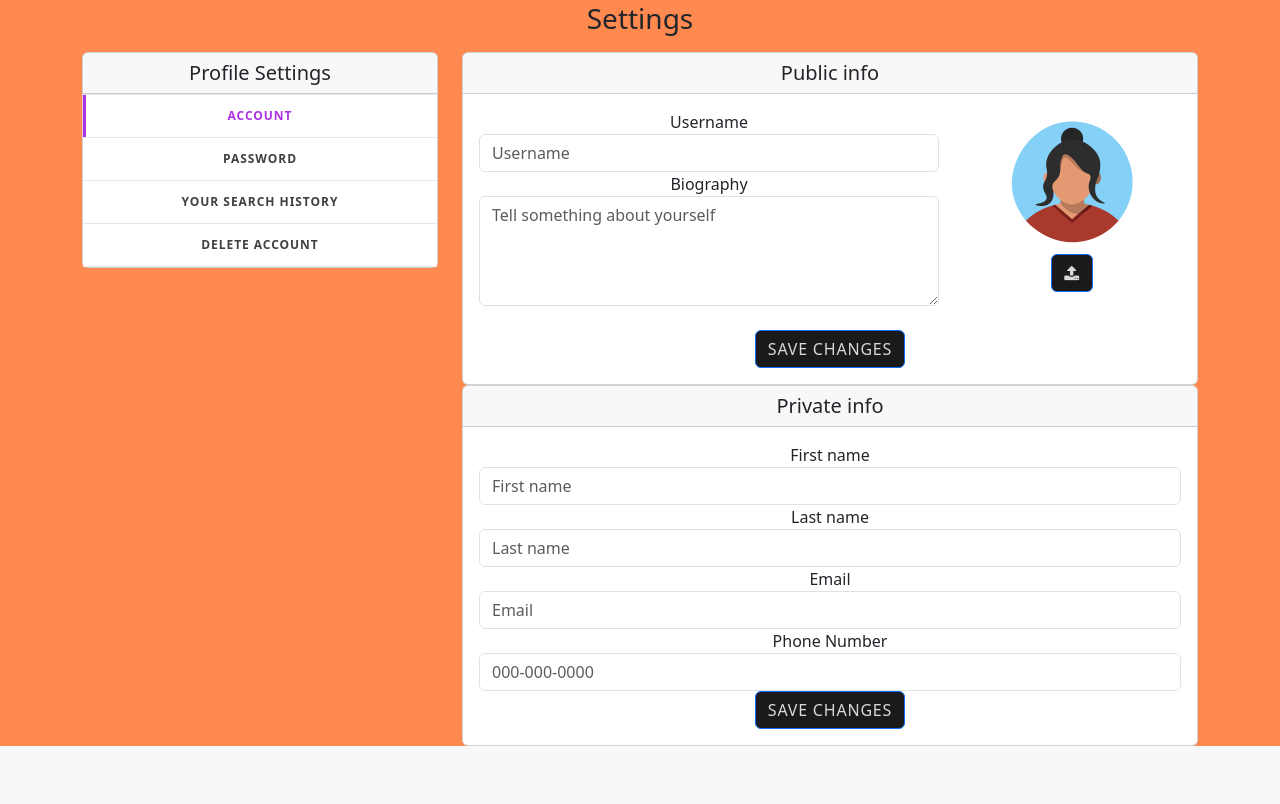
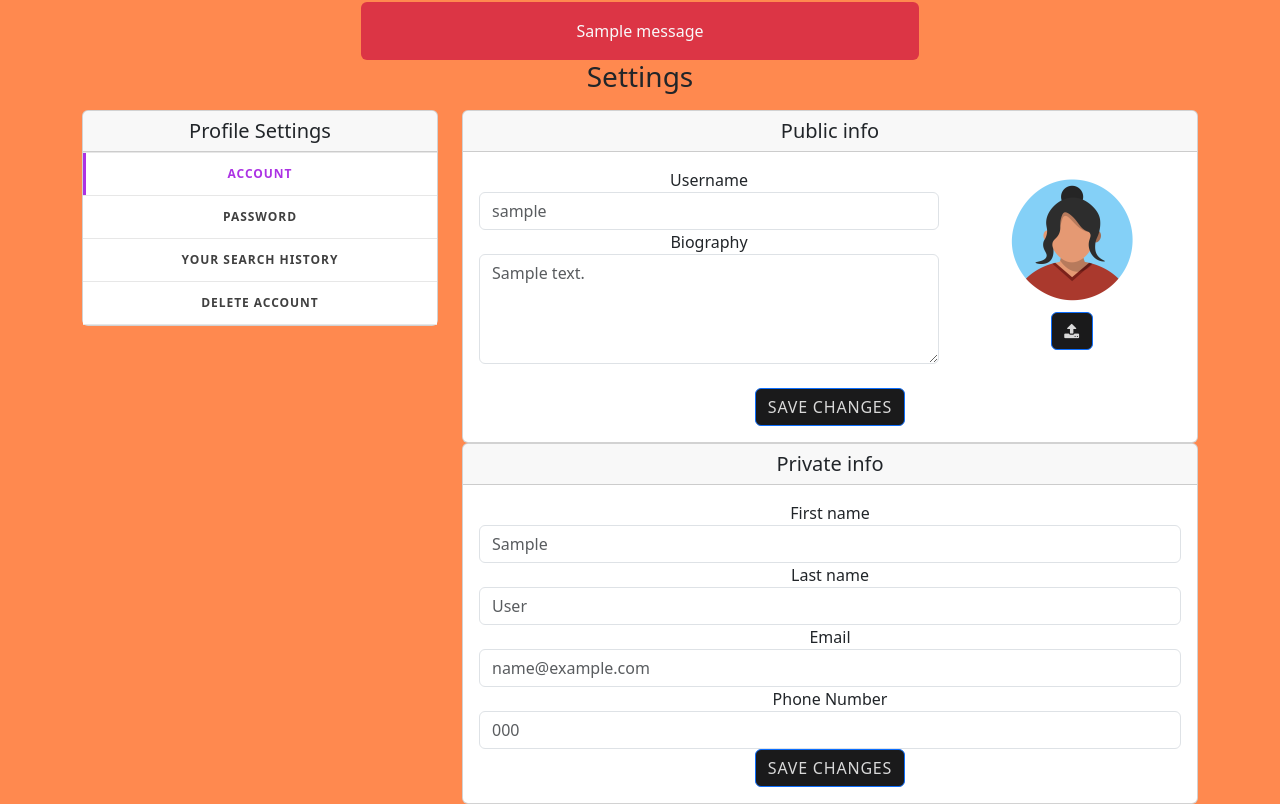
Before and after one commit to MohammadOsama15/EarlyBird, a Flask app: page /profile in a window 1280 px wide. Shown: the part 54-858 px from the top of the page. Before the commit the page ends 800 px from the top, so only its background shows below. Run offline with Flask 3, Linux system fonts and the light colour scheme; a user stored in the database is signed in; tables that the repository leaves empty hold one stand-in row (values such as "Sample post"); one stand-in notice (Sample message) is shown; parts of the project's set-up code (start-up, migrations or seed data) failed here and were passed over; some libraries are stand-ins or nearby versions.

Commit message:
fixed various templating logic issues, interfaced user info with db, enabled pw updates

```diff
--- a/earlybird/main.py
+++ b/earlybird/main.py
@@ -1,5 +1,6 @@
 from flask_login import login_required, current_user
 from flask import Blueprint
+from flask import flash
 from flask import render_template
 from flask import redirect
 from flask import url_for
@@ -13,7 +14,11 @@ from .db_functions import delete_timestamp
 from .db_functions import get_titles
 from .db_functions import store_titles
 from .db_functions import delete_titles
+from .db_functions import get_profile
+from .db_functions import update_password
+from .db_functions import update_profile
 from datetime import timedelta
+from werkzeug.security import generate_password_hash, check_password_hash
 import datetime
 import logging
 
@@ -41,7 +46,7 @@ def index():
     return render_template("index.html")
 
 
-@main.route('/profile')
+@main.route('/profile', methods=['GET', 'POST'])
 @login_required
 def profile():
     """
@@ -50,7 +55,31 @@ def profile():
     Returns:
     The rendered profile.html template with the user's first name.
     """
-    return render_template("profile.html")
+    user_payload = {}
+    profile_payload = {}
+    if request.method == 'POST':
+
+        user_params = {"password",
+                       "newpassword",
+                       "confirmpassword"}
+        user_payload = {key: value for key,
+                        value in request.form.items() if key in user_params and value != ""}
+        profile_payload = {key: value for key,
+                           value in request.form.items() if key not in user_params and value != ""}
+        if profile_payload:
+            update_profile(current_user.id, profile_payload)
+        if set(["password", "newpassword", "confirmpassword"]).issubset(user_payload.keys()):
+            print("all three fields are present")
+            if not check_password_hash(current_user.password, user_payload['password']):
+                flash("Please check your password and try again.")
+            else:
+                user_payload['newpassword'] = generate_password_hash(
+                    user_payload['newpassword'], method='sha256')
+                update_password(current_user.id, user_payload)
+                return redirect(url_for('auth.logout'))
+
+    profile = get_profile(current_user.id)
+    return render_template("profile.html", profile=profile, user=user_payload)
 
 
 @main.route('/search')
--- a/earlybird/templates/profile.html
+++ b/earlybird/templates/profile.html
@@ -1,4 +1,9 @@
 {% extends "base.html" %} {% block content %}
+{% with messages = get_flashed_messages() %}
+{% if messages %}
+<div class="alert bg-danger text-light col-lg-6 mb-5 mb-lg-0 offset-md-3" role="alert">{{ messages[0] }}</div>
+{% endif %}
+{% endwith %}
 
 <link href="https://maxcdn.bootstrapcdn.com/font-awesome/4.7.0/css/font-awesome.min.css" rel="stylesheet" />
 
@@ -13,7 +18,8 @@
                 </div>
 
                 <div class="list-group list-group-flush" role="tablist">
-                    <a class="list-group-item list-group-item-action active" data-toggle="list" href="#account" role="tab">
+                    <a class="list-group-item list-group-item-action active" data-toggle="list" href="#account"
+                        role="tab">
                         Account
                     </a>
                     <a class="list-group-item list-group-item-action" data-toggle="list" href="#password" role="tab">
@@ -47,21 +53,24 @@
                             <h5 class="card-title mb-0">Public info</h5>
                         </div>
                         <div class="card-body">
-                            <form>
+                            <form method="POST" action="/profile">
                                 <div class="row">
                                     <div class="col-md-8">
                                         <div class="form-group">
-                                            <label for="inputUsername">Username</label>
-                                            <input type="text" class="form-control" id="inputUsername" placeholder="Username">
+                                            <label for="username">Username</label>
+                                            <input type="text" class="form-control" name="username"
+                                                placeholder="{{profile['username']}}">
                                         </div>
                                         <div class="form-group">
-                                            <label for="inputUsername">Biography</label>
-                                            <textarea rows="4" class="form-control" id="inputBio" placeholder="Tell something about yourself"></textarea>
+                                            <label for="biography">Biography</label>
+                                            <textarea rows="4" class="form-control" name="biography" placeholder="{{
+                                                profile['biography']}}"></textarea>
                                         </div>
                                     </div>
                                     <div class="col-md-4">
                                         <div class="text-center">
-                                            <img alt="Andrew Jones" src="/static/profile_pic.png" class="rounded-circle img-responsive mt-2" width="128" height="128">
+                                            <img alt="Andrew Jones" src="/static/profile_pic.png"
+                                                class="rounded-circle img-responsive mt-2" width="128" height="128">
                                             <div class="mt-2">
                                                 <span class="btn btn-primary"><i class="fa fa-upload"></i></span>
                                             </div>
@@ -88,25 +97,29 @@
                             <h5 class="card-title mb-0">Private info</h5>
                         </div>
                         <div class="card-body">
-                            <form>
+                            <form method="POST" action="/profile">
                                 <div class="form-row">
                                     <div class="form-group col-md-12">
-                                        <label for="inputFirstName">First name</label>
-                                        <input type="text" class="form-control" id="inputFirstName" placeholder="First name">
+                                        <label for="firstname">First name</label>
+                                        <input type="text" class="form-control" name="firstname"
+                                            placeholder={{profile['firstname']}}>
 
                                     </div>
                                     <div class="form-group col-md-12  ">
-                                      <label for="inputLastName">Last name</label>
-                                      <input type="text" class="form-control" id="inputLastName" placeholder="Last name">
+                                        <label for="lastname">Last name</label>
+                                        <input type="text" class="form-control" name="lastname"
+                                            placeholder={{profile['lastname']}}>
                                     </div>
                                 </div>
                                 <div class="form-group">
-                                    <label for="inputEmail4">Email</label>
-                                    <input type="email" class="form-control" id="inputEmail4" placeholder="Email">
+                                    <label for="email">Email</label>
+                                    <input type="email" class="form-control" name="email"
+                                        placeholder={{profile['email']}}>
                                 </div>
                                 <div class="form-group">
-                                    <label for="inputAddress">Phone Number</label>
-                                    <input type="text" class="form-control" id="inputAddress" placeholder="000-000-0000">
+                                    <label for="phone">Phone Number</label>
+                                    <input type="text" class="form-control" name="phone"
+                                        placeholder={{profile['phone']}}>
                                 </div>
                                 <button type="submit" class="btn btn-primary">Save changes</button>
                             </form>
@@ -120,19 +133,19 @@
                         <div class="card-body">
                             <h5 class="card-title">Password</h5>
 
-                            <form>
+                            <form method="POST" action="/profile">
                                 <div class="form-group">
-                                    <label for="inputPasswordCurrent">Current password</label>
-                                    <input type="password" class="form-control" id="inputPasswordCurrent">
+                                    <label for="password">Current password</label>
+                                    <input type="password" class="form-control" name="password">
                                     <small><a href="#">Forgot your password?</a></small>
                                 </div>
                                 <div class="form-group">
-                                    <label for="inputPasswordNew">New password</label>
-                                    <input type="password" class="form-control" id="inputPasswordNew">
+                                    <label for="newpassword">New password</label>
+                                    <input type="password" class="form-control" name="newpassword">
                                 </div>
                                 <div class="form-group">
-                                    <label for="inputPasswordNew2">Verify password</label>
-                                    <input type="password" class="form-control" id="inputPasswordNew2">
+                                    <label for="confirmpassword">Verify password</label>
+                                    <input type="password" class="form-control" name="confirmpassword">
                                 </div>
                                 <button type="submit" class="btn btn-primary">Save changes</button>
                             </form>
@@ -146,22 +159,26 @@
 
 </div>
 <style>
- body{
-    background:#ff5500b0;
+    body {
+        background: #ff5500b0;
     }
+
     .widget-author {
         margin-bottom: 58px;
     }
+
     textarea {
         background-color: #fff;
         color: #000;
     }
+
     .author-card {
         position: relative;
         padding-bottom: 48px;
         background-color: #fff;
         box-shadow: 0 12px 20px 1px rgba(64, 64, 64, .09);
     }
+
     .author-card .author-card-cover {
         position: relative;
         width: 100%;
@@ -170,6 +187,7 @@ textarea {
         background-repeat: no-repeat;
         background-size: cover;
     }
+
     .author-card .author-card-cover::after {
         display: block;
         position: absolute;
@@ -180,12 +198,14 @@ textarea {
         content: '';
         opacity: 0.5;
     }
-.author-card .author-card-cover > .btn {
+
+    .author-card .author-card-cover>.btn {
         position: absolute;
         top: 12px;
         right: 12px;
         padding: 0 10px;
     }
+
     .author-card .author-card-profile {
         display: table;
         position: relative;
@@ -195,55 +215,67 @@ textarea {
         padding-left: 20px;
         z-index: 5;
     }
-.author-card .author-card-profile .author-card-avatar, .author-card .author-card-profile .author-card-details {
+
+    .author-card .author-card-profile .author-card-avatar,
+    .author-card .author-card-profile .author-card-details {
         display: table-cell;
         vertical-align: middle;
     }
+
     .author-card .author-card-profile .author-card-avatar {
         width: 85px;
         border-radius: 50%;
         box-shadow: 0 8px 20px 0 rgba(0, 0, 0, .15);
         overflow: hidden;
     }
-.author-card .author-card-profile .author-card-avatar > img {
+
+    .author-card .author-card-profile .author-card-avatar>img {
         display: block;
         width: 100%;
     }
+
     .author-card .author-card-profile .author-card-details {
         padding-top: 20px;
         padding-left: 15px;
     }
+
     .author-card .author-card-profile .author-card-name {
         margin-bottom: 2px;
         font-size: 14px;
         font-weight: bold;
     }
+
     .author-card .author-card-profile .author-card-position {
         display: block;
         color: #b7b7b7;
         font-size: 12px;
         font-weight: 600;
     }
+
     .author-card .author-card-info {
         margin-bottom: 0;
         padding: 0 25px;
         font-size: 13px;
     }
+
     .author-card .author-card-social-bar-wrap {
         position: absolute;
         bottom: -18px;
         left: 0;
         width: 100%;
     }
+
     .author-card .author-card-social-bar-wrap .author-card-social-bar {
         display: table;
         margin: auto;
         background-color: #fff;
         box-shadow: 0 12px 20px 1px rgba(64, 64, 64, .11);
     }
+
     .btn-style-1.btn-white {
         background-color: #fff;
     }
+
     .list-group-item i {
         display: inline-block;
         margin-top: -1px;
@@ -251,7 +283,9 @@ textarea {
         font-size: 1.2em;
         vertical-align: middle;
     }
-.mr-1, .mx-1 {
+
+    .mr-1,
+    .mx-1 {
         margin-right: .25rem !important;
     }
 
@@ -262,6 +296,7 @@ textarea {
         cursor: default;
         pointer-events: none;
     }
+
     .list-group-flush:last-child .list-group-item:last-child {
         border-bottom: 0;
     }
@@ -276,21 +311,26 @@ textarea {
         border-left: 0;
         border-radius: 0;
     }
+
     .list-group-item.active {
         z-index: 2;
         color: #fff;
         background-color: #007bff;
         border-color: #007bff;
     }
+
     .list-group-item:last-child {
         margin-bottom: 0;
         border-bottom-right-radius: .25rem;
         border-bottom-left-radius: .25rem;
     }
-a.list-group-item, .list-group-item-action {
+
+    a.list-group-item,
+    .list-group-item-action {
         color: #404040;
         font-weight: 600;
     }
+
     .list-group-item {
         padding-top: 16px;
         padding-bottom: 16px;
@@ -305,14 +345,16 @@ a.list-group-item, .list-group-item-action {
         text-transform: uppercase;
         text-decoration: none;
     }
+
     .list-group-item {
         position: relative;
         display: block;
         padding: .75rem 1.25rem;
         margin-bottom: -1px;
         background-color: #fff;
-    border: 1px solid rgba(0,0,0,0.125);
+        border: 1px solid rgba(0, 0, 0, 0.125);
     }
+
     .list-group-item.active:not(.disabled)::before {
         background-color: #ac32e4;
     }
```
Also changed, not shown: earlybird/auth.py (+4 -3 lines), earlybird/db_functions.py (+43 -1 lines). Lines whose indentation alone changed are shown as unchanged.
